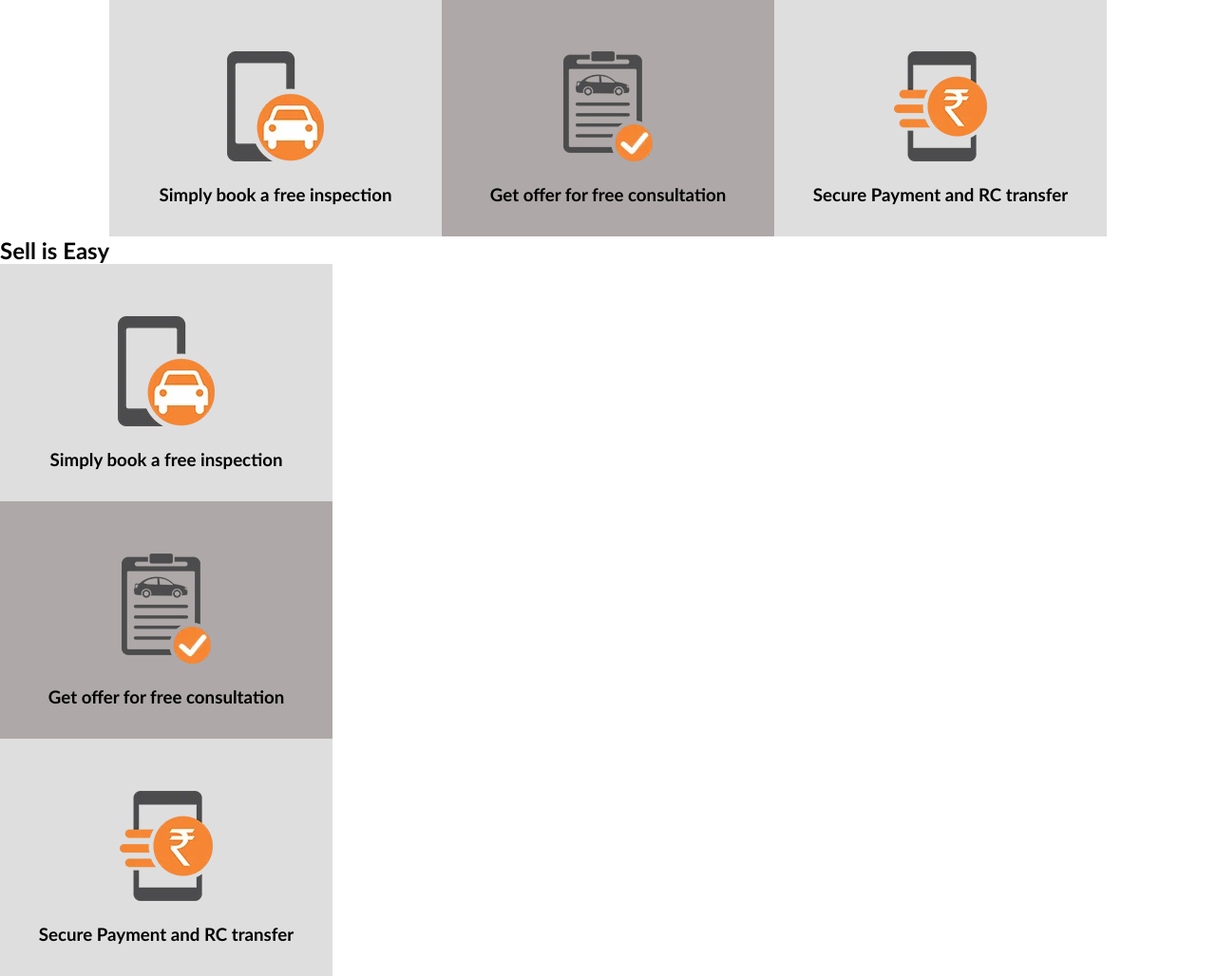
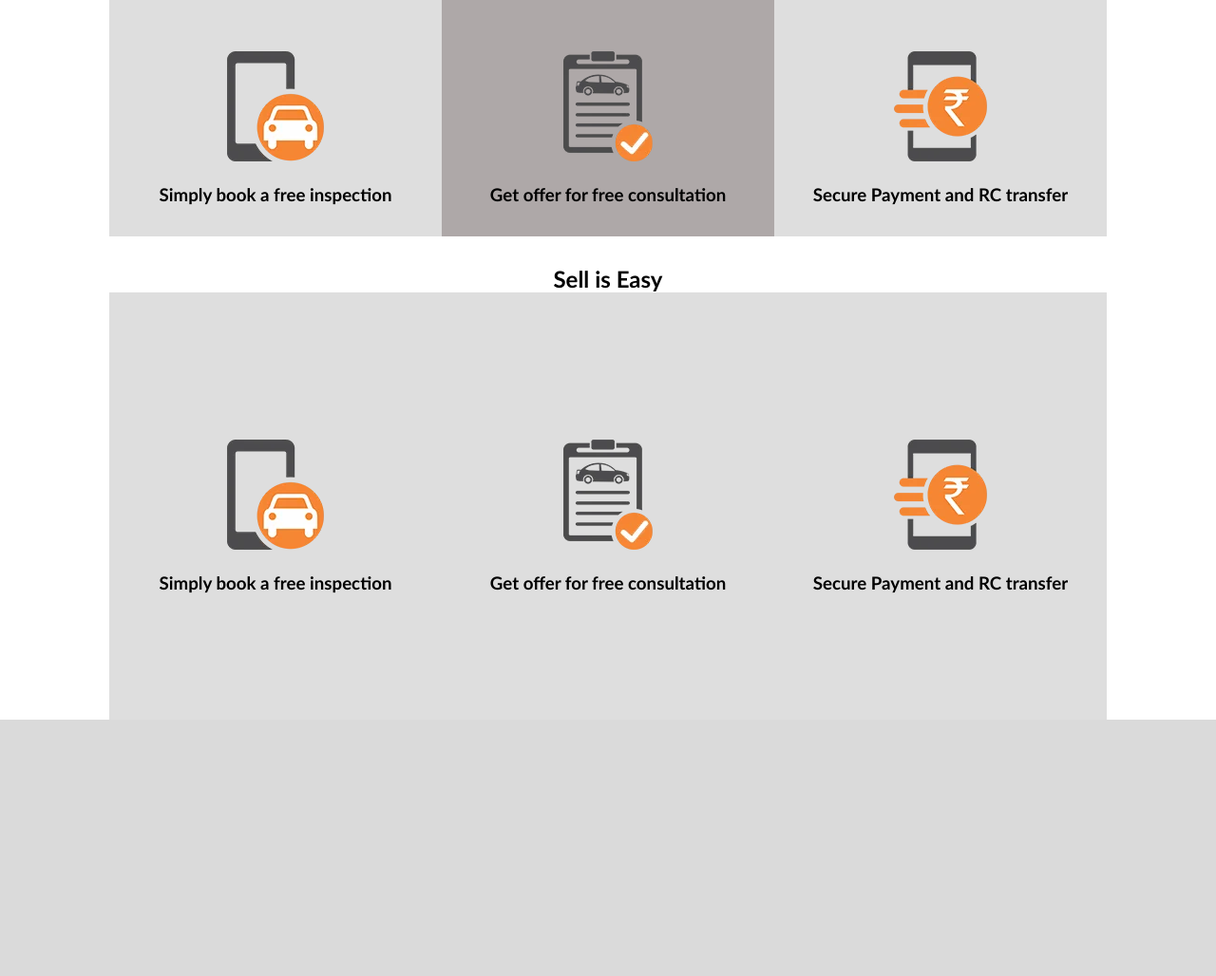
Before and after one commit to Ayaz-Ahamed-Shaik/PythonGroupRetake, a Flask app: page / in a window 1280 px wide. Shown: the part 404-1432 px from the top of the page at 95% size. After the commit the page ends 1162 px from the top, so only its background shows below. Run offline with Flask 3, Linux system fonts and the light colour scheme.

Commit message:
section4styling

```diff
--- a/static/css/index.css
+++ b/static/css/index.css
@@ -3,7 +3,7 @@
     font-family: 'Gill Sans', 'Gill Sans MT', Calibri, 'Trebuchet MS', sans-serif;
     padding: 0;
     margin: 0;
-    overflow: hidden;
+    overflow-x: hidden;
 }
 header{
     display: flex;
@@ -53,7 +53,7 @@ nav h3
     justify-content: center;
     align-items: center;
 }
-.section3
+.section3, .section4
 {
     display: flex;
     justify-content: center;
@@ -62,13 +62,13 @@ nav h3
     flex-direction: column;
     margin-top: 30px;
 }
-.section3 .subsection3
+.section3 .subsection3,.section4 .subsection3
 {
     display: flex;
     justify-content: center;
     align-items: center;
 }
-.subsectionbox1,.subsectionbox2,.subsectionbox3
+.section3 .subsectionbox1,.section3  .subsectionbox2,.section3  .subsectionbox3
 {
     display: flex;
     justify-content: center;
@@ -78,7 +78,7 @@ nav h3
     height: 250px;
     background-color: rgb(222, 222, 222);
 }
-.subsectionbox2
+.section3 .subsectionbox2
 {
     background-color: rgb(174, 168, 168);
 }
@@ -88,7 +88,18 @@ nav h3
     margin-bottom: 20px;
     font-weight: 500;
 }
-.subsectionbox1:hover,.subsectionbox2:hover,.subsectionbox3:hover
+.section3 .subsectionbox1:hover,.subsectionbox2:hover,.subsectionbox3:hover
 {
     background-color: rgb(255, 143, 52);
 }
+
+.section4 .subsectionbox1,.section4 .subsectionbox2,.section4 .subsectionbox3
+{
+    display: flex;
+    justify-content: center;
+    align-items: center;
+    flex-direction: column;
+    width: 350px;
+    height: 450px;
+    background-color: rgb(222, 222, 222);
+}
```
